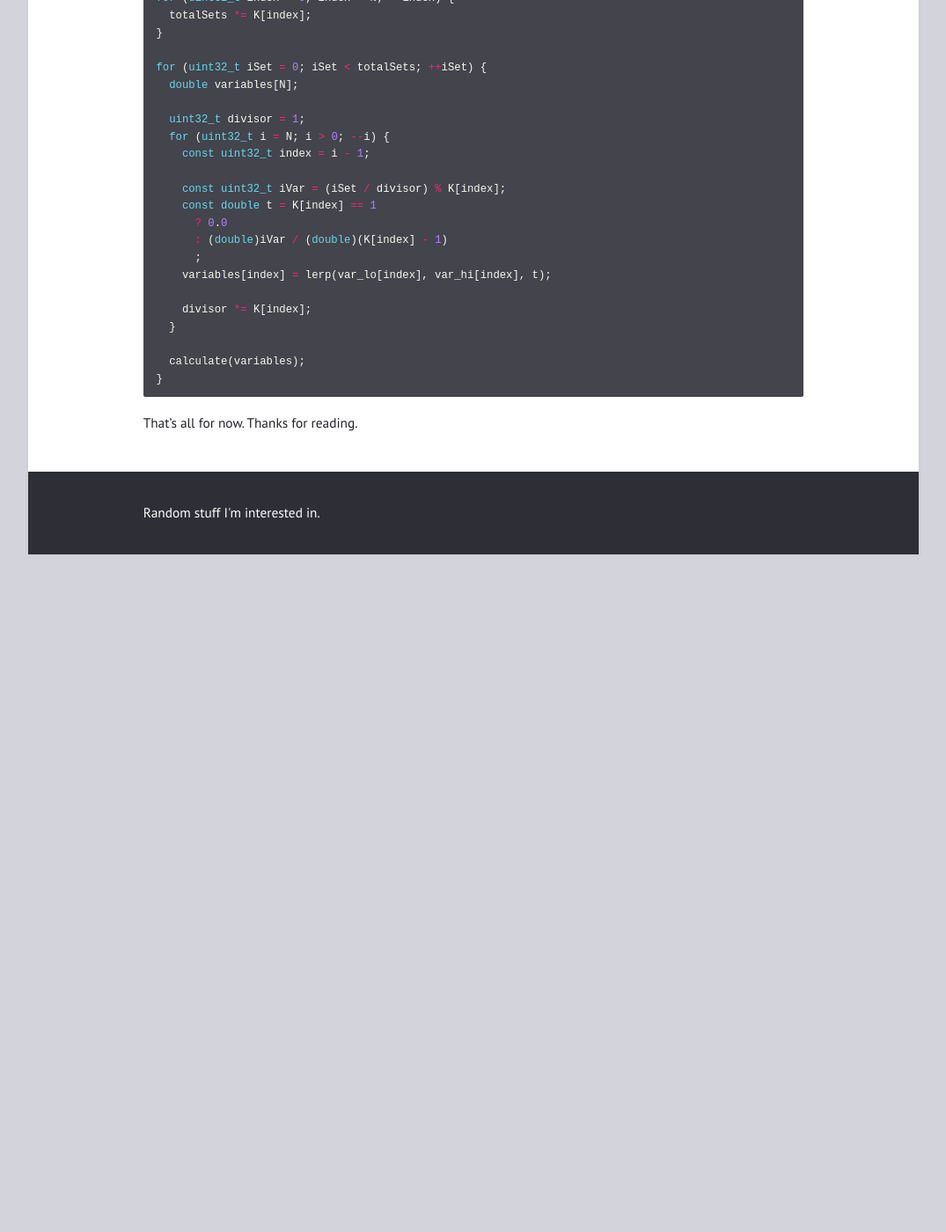
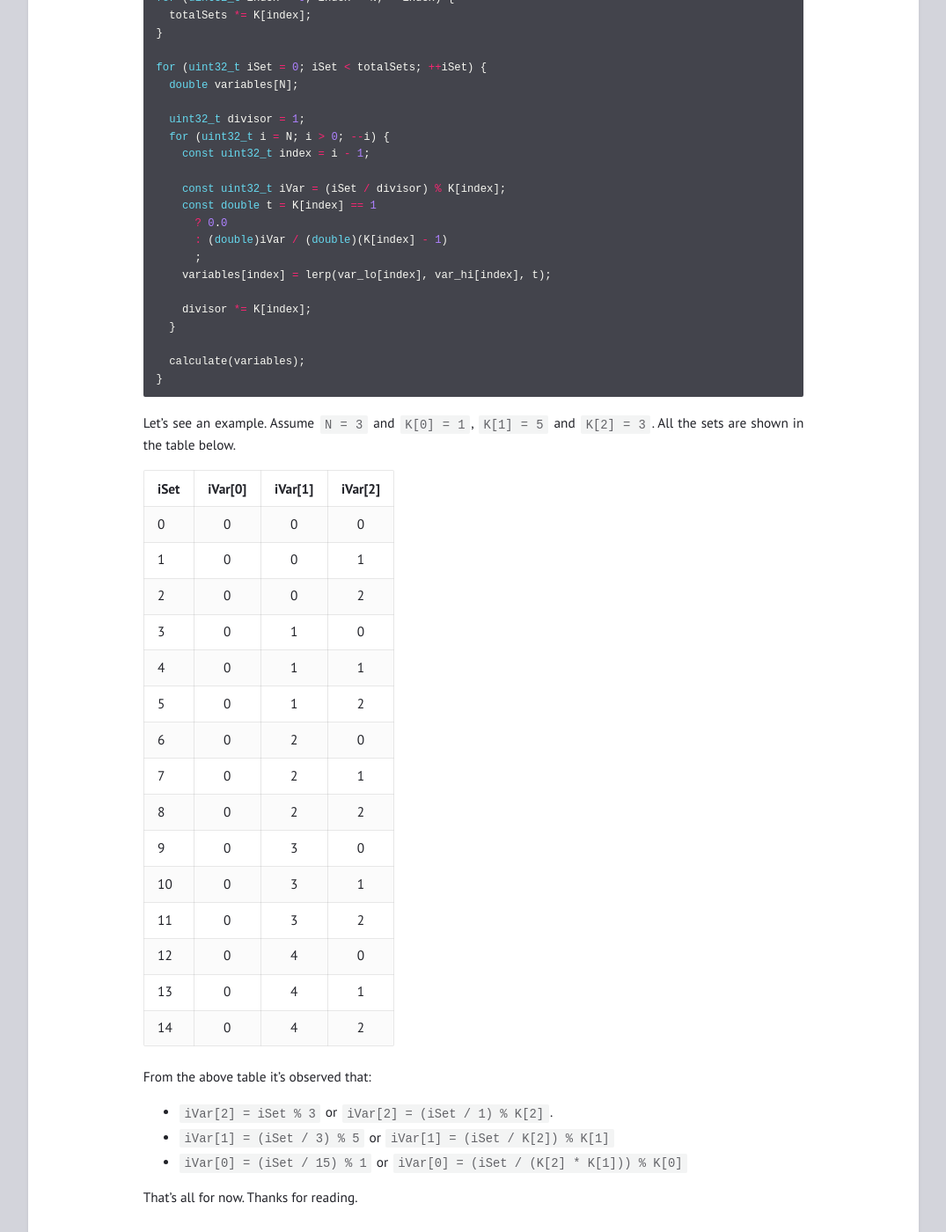
Before and after one commit to jdryg/jdryg.github.io, a Jekyll site: the page built from _posts/2024-03-24-generating_sets.markdown, in a window 1280 px wide and 1400 px high, scrolled down 1603 px. Shown: the whole window at 88% size, without its empty margins (102-1177 px from the left). Built offline with Jekyll 4.4.1, drawn with Linux system fonts in a browser that asks for light colours; our own code applies the rules of GitHub Pages for plain Markdown files; before the commit the page ends 2233 px from its top, so only the background shows below that.

Commit message:
generating_sets: added simple example

````diff
--- a/_posts/2024-03-24-generating_sets.markdown
+++ b/_posts/2024-03-24-generating_sets.markdown
@@ -96,4 +96,30 @@ for (uint32_t iSet = 0; iSet < totalSets; ++iSet) {
 }
 ```
 
+Let's see an example. Assume `N = 3` and `K[0] = 1`, `K[1] = 5` and `K[2] = 3`. All the sets are shown in the table below.
+
+iSet | iVar[0] | iVar[1] | iVar[2]
+-|:-:|:-:|:-:
+0 | 0 | 0 | 0
+1 | 0 | 0 | 1
+2 | 0 | 0 | 2
+3 | 0 | 1 | 0
+4 | 0 | 1 | 1
+5 | 0 | 1 | 2
+6 | 0 | 2 | 0
+7 | 0 | 2 | 1
+8 | 0 | 2 | 2
+9 | 0 | 3 | 0
+10 | 0 | 3 | 1
+11 | 0 | 3 | 2
+12 | 0 | 4 | 0
+13 | 0 | 4 | 1
+14 | 0 | 4 | 2
+
+From the above table it's observed that:
+- `iVar[2] = iSet % 3` or `iVar[2] = (iSet / 1) % K[2]`.
+- `iVar[1] = (iSet / 3) % 5` or `iVar[1] = (iSet / K[2]) % K[1]`
+- `iVar[0] = (iSet / 15) % 1` or `iVar[0] = (iSet / (K[2] * K[1])) % K[0]`
+
+
 That's all for now. Thanks for reading.
````
